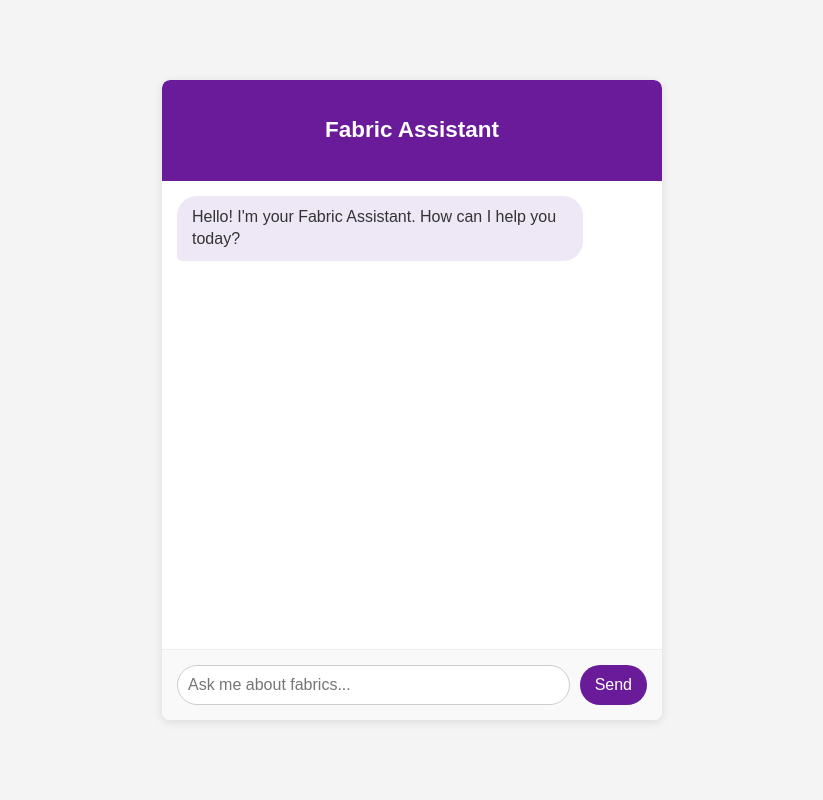
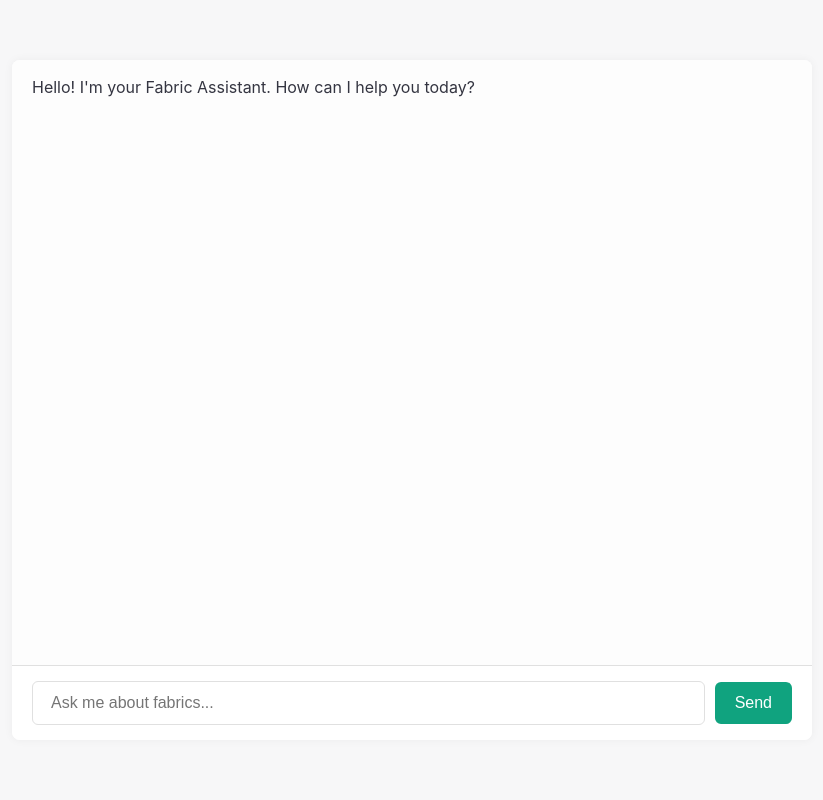
Before and after one commit to taicdm/fabric-assistant-app, a Flask app: page / in a window 1280 px wide. Shown: the whole page, without its empty margins (228-1051 px from the left). Run offline with Flask 3, Linux system fonts and the light colour scheme.

Commit message:
Update style.css

```diff
--- a/static/style.css
+++ b/static/style.css
@@ -1,112 +1,183 @@
+/* General Body Styles */
 body {
-    font-family: Arial, sans-serif;
-    background-color: #f4f4f4;
+    font-family: 'Inter', system-ui, -apple-system, BlinkMacSystemFont, "Segoe UI", Roboto, Oxygen, Ubuntu, Cantarell, "Open Sans", "Helvetica Neue", sans-serif; /* Modern sans-serif stack */
+    margin: 0;
+    padding: 0; /* No padding on body, container controls spacing */
+    background-color: #f7f7f8; /* Very light grey background */
     display: flex;
     justify-content: center;
     align-items: center;
-    height: 100vh;
-    margin: 0;
-    overflow: hidden; /* Hide scrollbars on body */
+    min-height: 100vh; /* Ensure it takes full viewport height */
+    color: #343541; /* Default text color */
 }
 
+/* Chat Container - Designed to be wider */
 .chat-container {
-    background-color: #fff;
-    border-radius: 8px;
-    box-shadow: 0 2px 10px rgba(0, 0, 0, 0.1);
-    width: 90%; /* Adjust width for embedding */
-    max-width: 500px;
-    height: 80vh; /* Adjust height for embedding */
+    background-color: #ffffff; /* White background for the chat box */
+    border-radius: 8px; /* Slightly rounded corners */
+    box-shadow: 0 0 10px rgba(0, 0, 0, 0.05); /* Very subtle shadow */
+    overflow: hidden;
     display: flex;
     flex-direction: column;
-    overflow: hidden;
+    max-width: 800px; /* <--- INCREASED WIDTH for desktop views */
+    width: 95%; /* Still responsive for smaller screens */
+    height: 85vh; /* Take up more vertical space */
+    position: relative;
 }
 
+/* Chat Header (Optional: ChatGPT often doesn't have a prominent header) */
 .chat-header {
-    background-color: #6a1b9a; /* Thinkific purple-ish */
-    color: white;
-    padding: 15px;
+    background-color: #f0f0f0; /* Light grey header */
+    color: #343541;
+    padding: 12px 20px;
+    font-size: 1.0em;
+    font-weight: 500;
     text-align: center;
-    font-size: 1.2em;
-    border-top-left-radius: 8px;
-    border-top-right-radius: 8px;
+    border-bottom: 1px solid #e0e0e0; /* Subtle border */
+    display: none; /* Often hidden for ChatGPT style, uncomment to show */
 }
 
+/* Chat Messages Area */
 .chat-messages {
     flex-grow: 1;
-    padding: 15px;
     overflow-y: auto;
+    padding: 15px 20px; /* Padding for messages */
     display: flex;
     flex-direction: column;
-    gap: 10px;
+    gap: 15px; /* Space between messages */
+    scroll-behavior: smooth;
+    background-color: #fdfdfd; /* A very slight off-white for message area */
 }
 
-.message {
-    max-width: 80%;
-    padding: 10px 15px;
-    border-radius: 20px;
-    line-height: 1.4;
-    word-wrap: break-word;
+/* Individual Message Bubbles */
+.message-wrapper {
+    display: flex;
+    align-items: flex-start; /* Align icon/avatar with message */
+    gap: 15px; /* Space between icon and message content */
+    padding: 15px 20px; /* Padding around the entire message block */
+    border-bottom: 1px solid #ececf1; /* Separator line between messages */
+    background-color: #ffffff; /* White background for message blocks */
 }
 
-.user-message {
-    align-self: flex-end;
-    background-color: #e0f7fa; /* Light blue */
-    color: #333;
-    border-bottom-right-radius: 5px;
+.message-wrapper.user-wrapper {
+    background-color: #ffffff; /* User message background */
+    justify-content: flex-end; /* Align user wrapper to the right */
+    padding-left: 50px; /* Push user message to the right side */
 }
 
-.bot-message {
-    align-self: flex-start;
-    background-color: #ede7f6; /* Light purple */
-    color: #333;
-    border-bottom-left-radius: 5px;
+.message-wrapper.bot-wrapper {
+    background-color: #f7f7f8; /* Subtle background for bot messages */
+    justify-content: flex-start; /* Align bot wrapper to the left */
+    padding-right: 50px; /* Push bot message to the left side */
 }
 
+
+.message-icon {
+    width: 32px;
+    height: 32px;
+    border-radius: 4px; /* Slightly rounded square */
+    display: flex;
+    justify-content: center;
+    align-items: center;
+    font-size: 0.9em;
+    color: white;
+    font-weight: bold;
+    flex-shrink: 0; /* Prevent icon from shrinking */
+}
+
+.message-icon.user-icon {
+    background-color: #10a37f; /* ChatGPT user green */
+}
+
+.message-icon.bot-icon {
+    background-color: #6c757d; /* Muted grey for bot */
+}
+
+
+.message {
+    flex-grow: 1;
+    line-height: 1.6;
+    word-wrap: break-word; /* Ensure long words wrap */
+    overflow-wrap: break-word;
+    white-space: pre-wrap; /* Preserves whitespace and line breaks */
+    /* ChatGPT often doesn't use distinct bubbles, but rather blocks of text */
+    /* Remove padding/border/background from .message if you prefer just text blocks */
+    padding: 0; /* No individual bubble padding if wrapper has it */
+    background-color: transparent; /* Transparent background */
+    border-radius: 0; /* No individual bubble borders */
+    max-width: 100%; /* Allows content to use available width */
+}
+
+
+/* Chat Input Area */
 .chat-input {
     display: flex;
-    padding: 15px;
-    border-top: 1px solid #eee;
-    background-color: #f9f9f9;
+    align-items: center;
+    padding: 15px 20px;
+    border-top: 1px solid #e0e0e0;
+    background-color: #ffffff;
+    gap: 10px; /* Space between input and button */
 }
 
-.chat-input input {
+.chat-input input[type="text"] {
     flex-grow: 1;
-    padding: 10px;
-    border: 1px solid #ccc;
-    border-radius: 20px;
+    padding: 12px 18px;
+    border: 1px solid #e0e0e0; /* Light border */
+    border-radius: 6px; /* Slightly rounded rectangle */
+    font-size: 1em;
     outline: none;
-    font-size: 1em;
+    transition: border-color 0.3s ease, box-shadow 0.3s ease;
+    background-color: #ffffff;
+    color: #343541;
+}
+
+.chat-input input[type="text"]:focus {
+    border-color: #10a37f; /* Highlight border on focus */
+    box-shadow: 0 0 0 2px rgba(16, 163, 127, 0.2); /* Subtle green glow */
 }
 
 .chat-input button {
-    background-color: #6a1b9a;
+    background-color: #10a37f; /* Green send button */
     color: white;
     border: none;
-    border-radius: 20px;
-    padding: 10px 15px;
-    margin-left: 10px;
+    border-radius: 6px; /* Match input field radius */
+    padding: 12px 20px;
     cursor: pointer;
     font-size: 1em;
-    transition: background-color 0.3s ease;
+    transition: background-color 0.3s ease, transform 0.1s ease;
+    display: flex; /* For icon if you add one */
+    align-items: center;
+    justify-content: center;
 }
 
 .chat-input button:hover {
-    background-color: #4a148c;
+    background-color: #0d8a6b; /* Darker green on hover */
 }
 
-.typing-indicator {
-    align-self: flex-start;
-    background-color: #f0f0f0;
-    color: #555;
-    padding: 8px 12px;
-    border-radius: 20px;
-    font-style: italic;
-    font-size: 0.9em;
-    animation: pulse 1.5s infinite;
+.chat-input button:active {
+    transform: translateY(1px);
 }
 
-@keyframes pulse {
-    0% { opacity: 0.7; }
-    50% { opacity: 1; }
-    100% { opacity: 0.7; }
+/* Loading Indicator */
+.loading-indicator {
+    text-align: center;
+    padding: 10px;
+    color: #6c757d;
+    font-style: italic;
+    background-color: #f7f7f8; /* Consistent background */
+    border-bottom: 1px solid #ececf1; /* Match message separator */
+    font-size: 0.9em;
 }
+
+/* Responsive adjustments */
+@media (max-width: 768px) {
+    .chat-container {
+        height: 90vh;
+        max-width: 95%; /* Wider on smaller screens */
+    }
+    .message-wrapper.user-wrapper,
+    .message-wrapper.bot-wrapper {
+        padding-left: 10px;
+        padding-right: 10px;
+    }
+}
```
